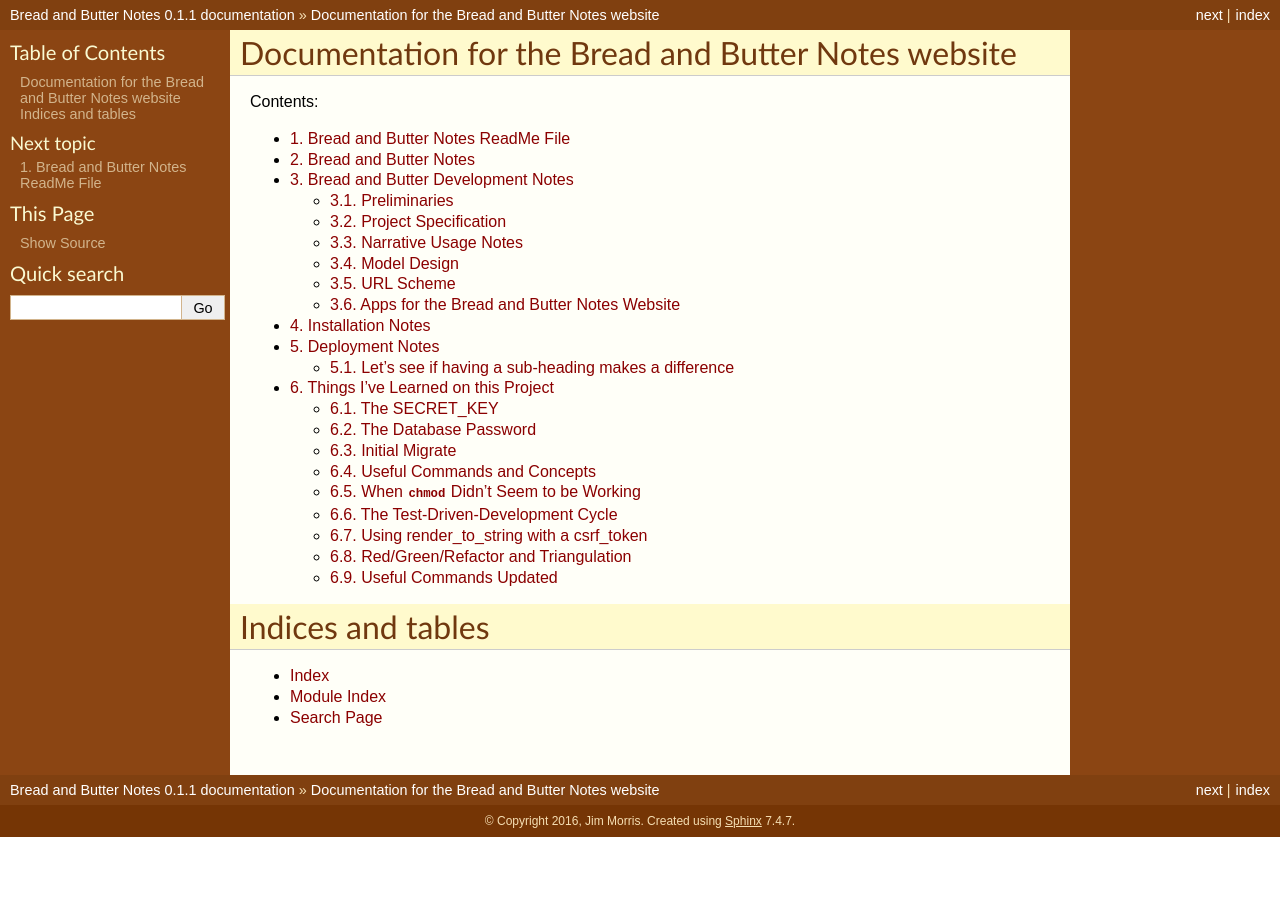
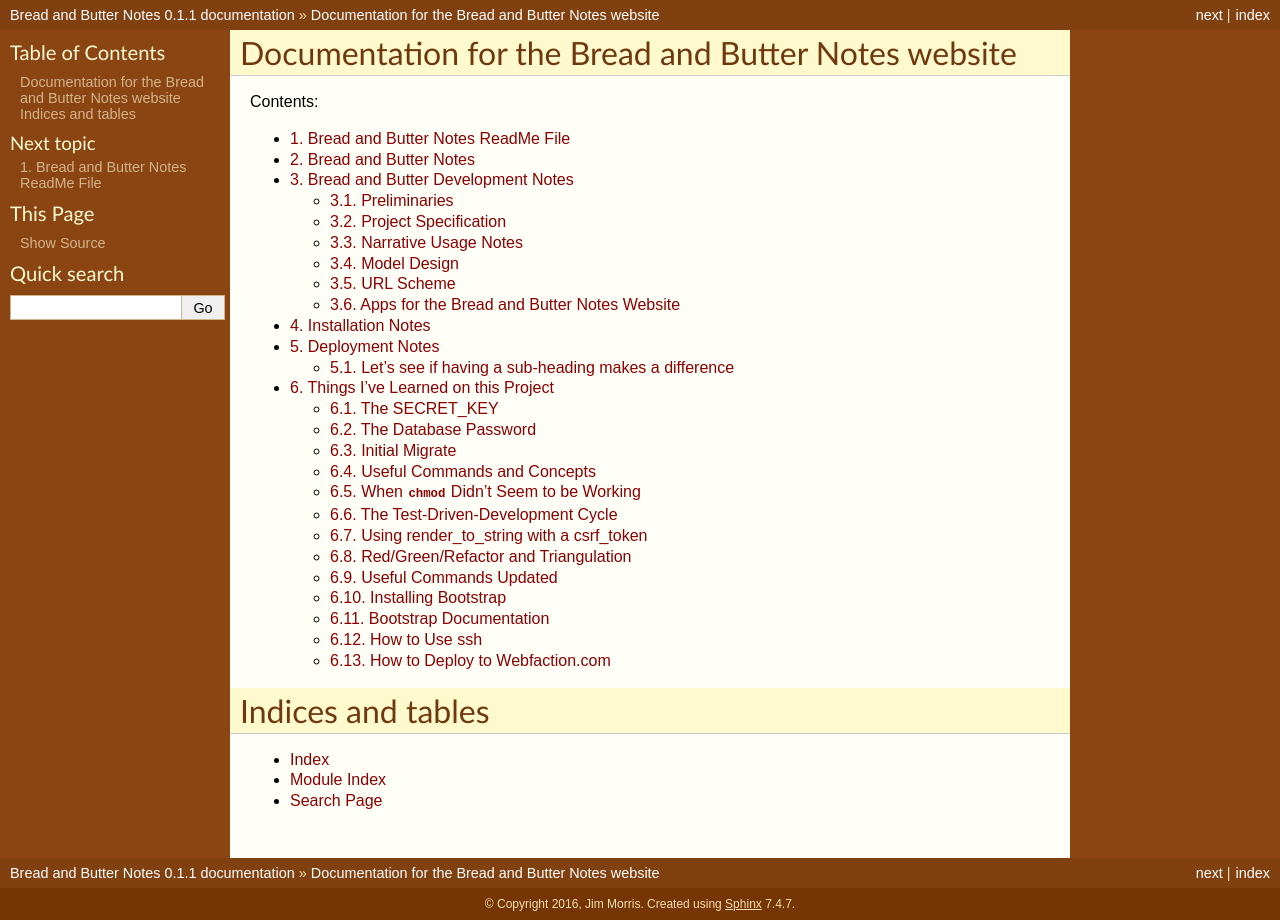
Before and after one commit to JMorris1575/breadandbutter, a Sphinx documentation site: the page built from docs/index.rst, in a window 1280 px wide. Built offline with Sphinx 7.4.7, drawn with Linux system fonts in a browser that asks for light colours; some of the changed lines change nothing that is shown.

Commit message:
Updated learning.rst to include information on deployment to webfactional

```diff
--- a/docs/learning.rst
+++ b/docs/learning.rst
@@ -140,3 +140,50 @@
     What to do if I say "run the tests", and you’re not sure which ones I mean? Have another look at the flowchart at
     the end of Chapter 4, and try and figure out where we are. As a rule of thumb, we usually only run the functional
     tests once all the unit tests are passing, so if in doubt, try both!
+
+
+Installing Bootstrap
+--------------------
+
+Here are the instructions on installing bootstrap from *Test Driven Development in Python*, Chapter 7::
+
+    $ wget -O bootstrap.zip https://github.com/twbs/bootstrap/releases/download/\
+    v3.3.4/bootstrap-3.3.4-dist.zip
+    $ unzip bootstrap.zip
+    $ mkdir lists/static
+    $ mv bootstrap-3.3.4-dist lists/static/bootstrap
+    $ rm bootstrap.zip
+
+However, wget did not work so I had to download the file for the current version myself.  Also, mkdir didn't make any
+more than one directory at a time.  I don't know if that is a windows limitation or if I have something (Command
+Extensions) turned off.
+
+Bootstrap Documentation
+-----------------------
+
+The documentation for bootstrap's css can be found at `getbootstrap.com/css/`
+
+
+How to Use ssh
+--------------
+
+I had trouble getting into jmorris.webfactional.com through ssh because I forgot how to do it.  Here's how::
+
+    ssh jmorris@jmorris.webfactional.com
+
+    When it asks for the password it is Dylan Selfie.
+
+
+How to Deploy to Webfaction.com
+-------------------------------
+
+I have a lot I need to include, but here are some thoughts as they occur to me:
+
+* You need to go to webfaction.com to create a website, an app for that website and a database for it to use.
+* Use Filezilla to edit /home/jmorris/webapps/<webfactional_app_name>/apache2/conf/httpd.conf
+    * there are two lines where references to MyProject need to be changed to <webfactional_app_name>
+    * You must first make sure you have set the default editor in Filezilla:  Edit->Settings->File editing
+* When logging in on webfactional's phpPgAdmin your username and password are BOTH case sensitive.
+* The 'HOST' and 'PORT' settings under DATABASES in the settings.py file need to be commented out.
+* To restart the apache2 server, get into the apache2/bin directory and enter ./restart
+* Be careful to include all your static files in the right places (check settings.py)
```
Also changed, not shown: 3 other files.
